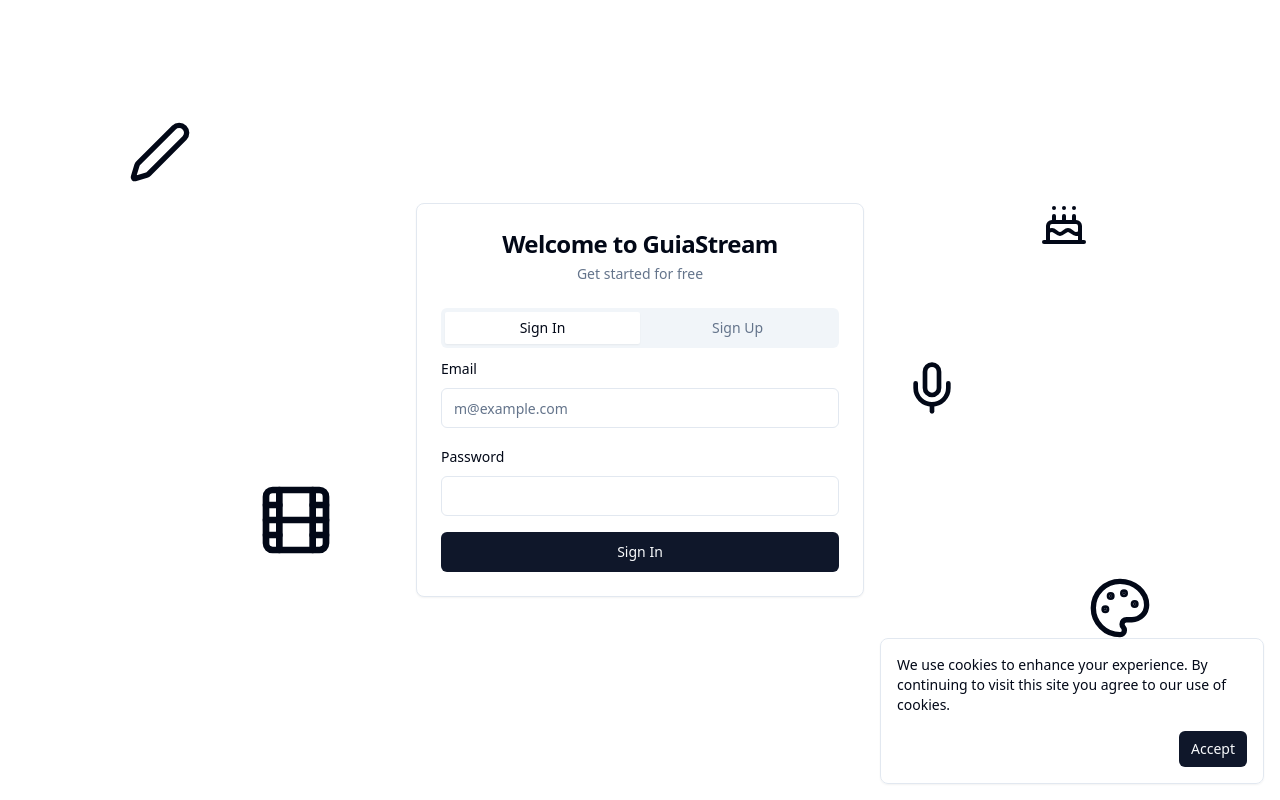
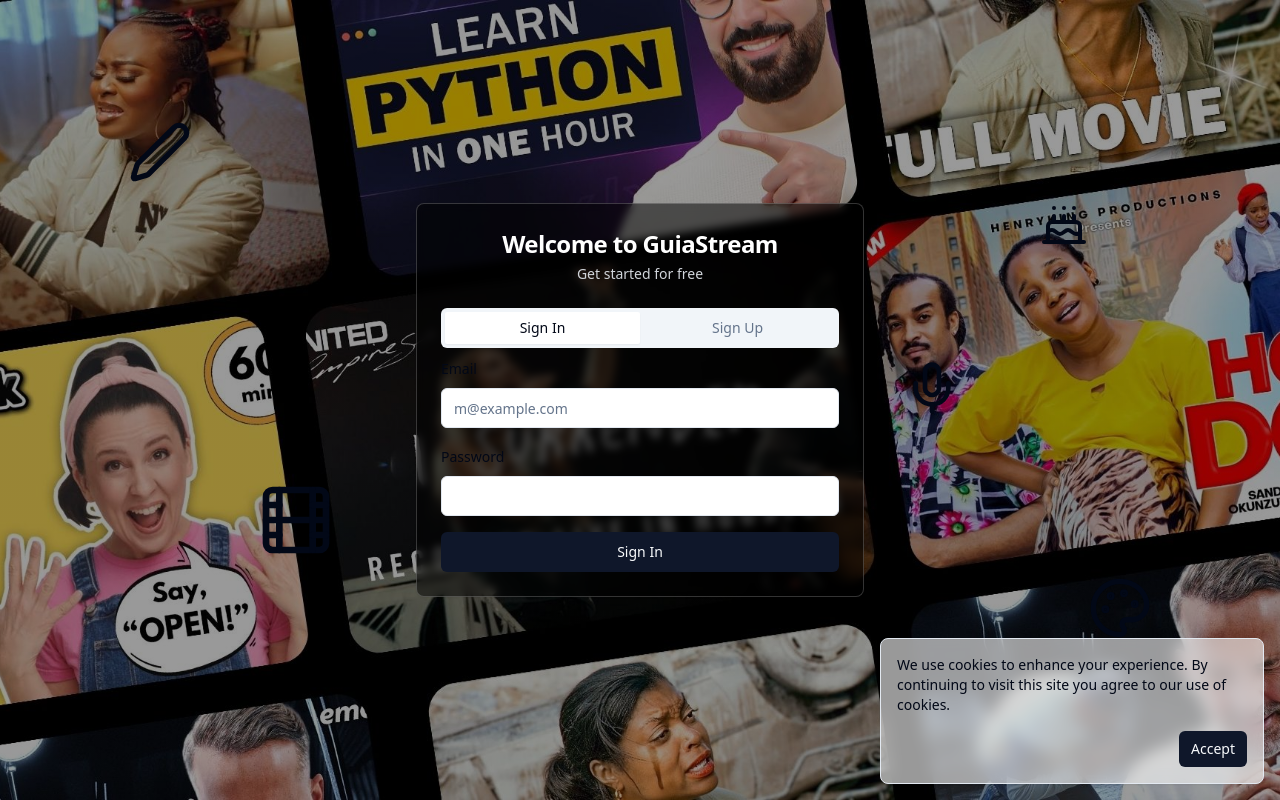
Before and after one commit to Guiagroup/guiastreamCOPY1, a React (Vite) app: page /auth in a window 1280 px wide. Built offline with nearby package versions, Linux system fonts and the light colour scheme; what @supabase/auth-helpers-react would draw is missing.

Commit message:
Add background gradient to landing and auth pages
- Implemented a 40% gradient overlay on the background image of the landing page to enhance text visibility.
- Applied the same background image and gradient effect to the sign-in and sign-up pages for improved aesthetics.
[skip gpt_engineer]

```diff
--- a/src/pages/Auth.tsx
+++ b/src/pages/Auth.tsx
@@ -56,6 +56,20 @@ const Auth = () => {
 
   return (
     <div className="min-h-screen bg-background flex items-center justify-center p-4 relative overflow-hidden">
+      {/* Background Image with Gradient */}
+      <div
+        className="absolute inset-0 pointer-events-none"
+        style={{
+          backgroundImage: `
+            linear-gradient(to top, rgba(0,0,0,0.4) 0%, rgba(0,0,0,0.4) 100%),
+            url('/lovable-uploads/87332306-68a2-4861-a83d-836087449dbc.png')
+          `,
+          backgroundSize: 'cover',
+          backgroundPosition: 'center',
+          backgroundRepeat: 'no-repeat'
+        }}
+      />
+
       <div className="absolute inset-0 pointer-events-none">
         <Pen className="absolute top-[15%] left-[10%] w-16 h-16 opacity-50 rotate-[-15deg] animate-fade-in" />
         <Cake className="absolute top-[25%] right-[15%] w-12 h-12 opacity-50 rotate-12 animate-fade-in delay-100" />
@@ -64,12 +78,12 @@ const Auth = () => {
         <Palette className="absolute bottom-[20%] right-[10%] w-16 h-16 opacity-50 rotate-[-20deg] animate-fade-in delay-400" />
       </div>
 
-      <Card className="w-full max-w-md mx-auto animate-fade-in relative z-10">
+      <Card className="w-full max-w-md mx-auto animate-fade-in relative z-10 bg-black/50 backdrop-blur-sm border-white/20">
         <CardHeader className="space-y-1">
-          <CardTitle className="text-2xl font-bold text-center">
+          <CardTitle className="text-2xl font-bold text-center text-white">
             Welcome to GuiaStream
           </CardTitle>
-          <CardDescription className="text-center">
+          <CardDescription className="text-center text-gray-300">
             {selectedPlan !== 'free'
               ? `Continue with ${selectedPlan} plan`
               : 'Get started for free'}
--- a/src/pages/Landing.tsx
+++ b/src/pages/Landing.tsx
@@ -1,6 +1,5 @@
 import { Button } from "@/components/ui/button";
 import { useNavigate } from "react-router-dom";
-import { BackgroundVideoCarousel } from "@/components/landing/BackgroundVideoCarousel";
 import { Pen, Cake, Film, Mic, Palette, Music } from "lucide-react";
 
 const Landing = () => {
@@ -21,8 +20,7 @@ const Landing = () => {
         className="absolute inset-0 z-0"
         style={{
           backgroundImage: `
-            linear-gradient(to top, rgba(0,0,0,0.8) 0%, rgba(0,0,0,0) 20%),
-            linear-gradient(to bottom, rgba(0,0,0,0.8) 0%, rgba(0,0,0,0) 20%),
+            linear-gradient(to top, rgba(0,0,0,0.4) 0%, rgba(0,0,0,0.4) 100%),
             url('/lovable-uploads/87332306-68a2-4861-a83d-836087449dbc.png')
           `,
           backgroundSize: 'cover',
```
